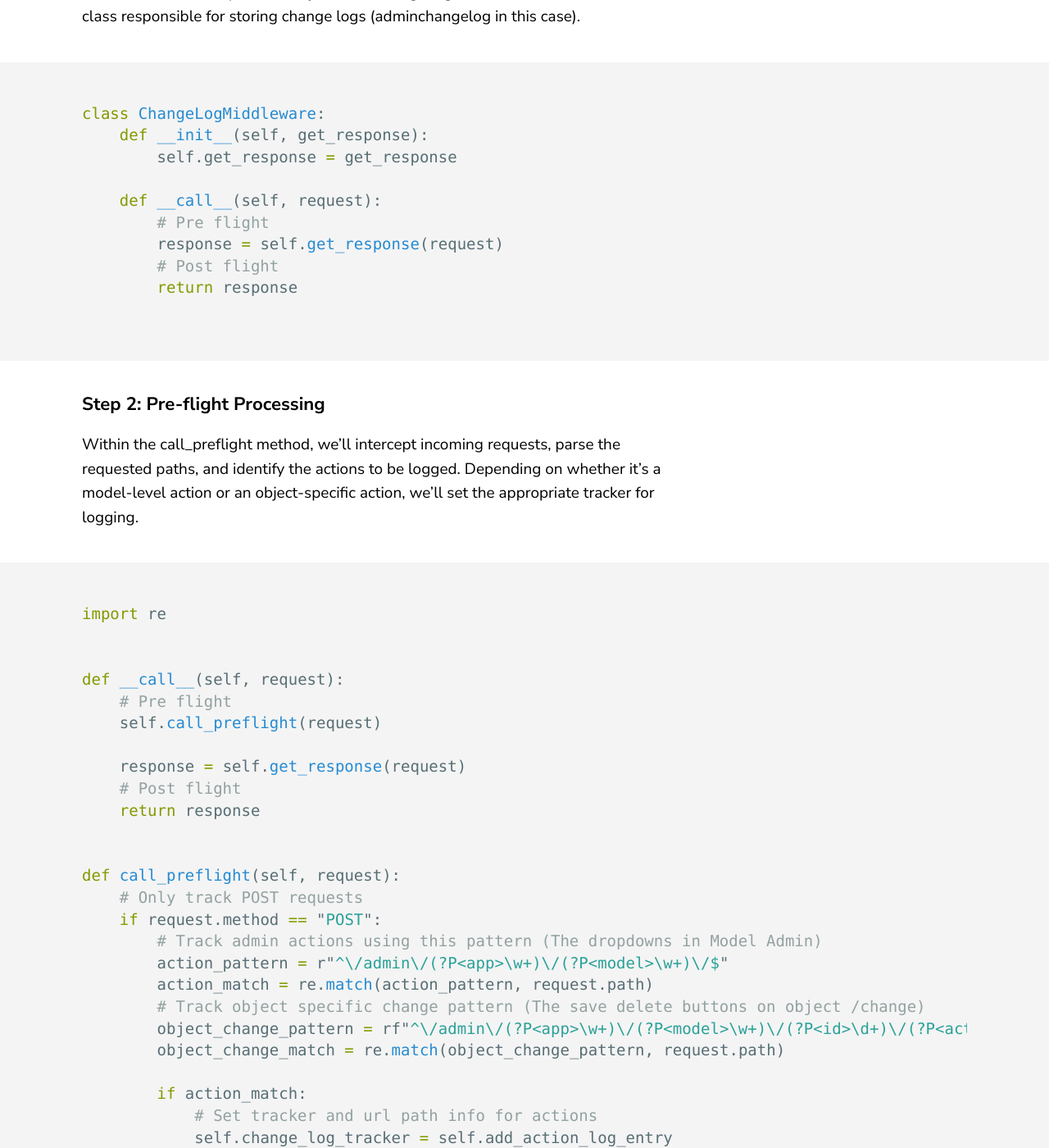
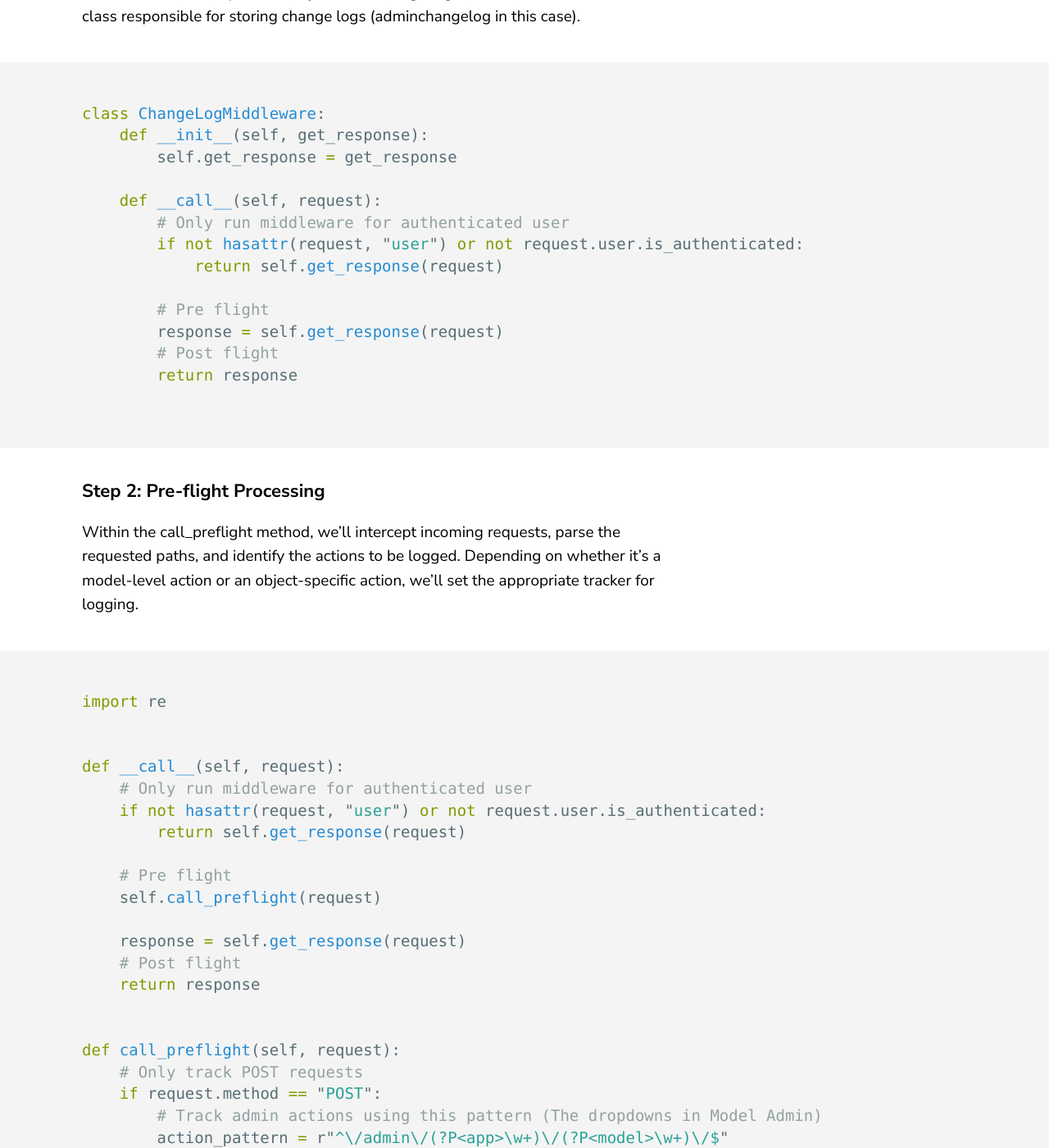
Before and after one commit to proxyroot/proxyroot.github.io, a Jekyll site: the page built from _posts/2024-04-05-django-admin-change-log-middleware.markdown, in a window 1280 px wide and 1400 px high, scrolled down 1909 px. Shown: the whole window at 82% size. Built offline with Jekyll 4.4.1, drawn with Linux system fonts in a browser that asks for light colours; some of the changed text lies outside the part shown.

Commit message:
Fix bug with middleware

````diff
--- a/_posts/2024-04-05-django-admin-change-log-middleware.markdown
+++ b/_posts/2024-04-05-django-admin-change-log-middleware.markdown
@@ -26,6 +26,10 @@ class ChangeLogMiddleware:
         self.get_response = get_response
 
     def __call__(self, request):
+        # Only run middleware for authenticated user
+        if not hasattr(request, "user") or not request.user.is_authenticated:
+            return self.get_response(request)
+
         # Pre flight
         response = self.get_response(request)
         # Post flight
@@ -42,6 +46,10 @@ import re
 
 
 def __call__(self, request):
+    # Only run middleware for authenticated user
+    if not hasattr(request, "user") or not request.user.is_authenticated:
+        return self.get_response(request)
+
     # Pre flight
     self.call_preflight(request)
 
@@ -82,6 +90,10 @@ from django.core import serializers
 
 
 def __call__(self, request):
+    # Only run middleware for authenticated user
+    if not hasattr(request, "user") or not request.user.is_authenticated:
+        return self.get_response(request)
+
     # Pre flight
     self.call_preflight(request)
     self.load_model_object()
@@ -116,6 +128,10 @@ After the main Django view processes the request and generates a response, we'll
 
 ```python
 def __call__(self, request):
+    # Only run middleware for authenticated user
+    if not hasattr(request, "user") or not request.user.is_authenticated:
+        return self.get_response(request)
+
     # Pre flight
     self.call_preflight(request)
     self.load_model_object()
@@ -283,6 +299,10 @@ class ChangeLogMiddleware:
             self.change_log_tracker(request)
 
     def __call__(self, request):
+        # Only run middleware for authenticated user
+        if not hasattr(request, "user") or not request.user.is_authenticated:
+            return self.get_response(request)
+
         # Pre flight
         self.call_preflight(request)
         self.load_model_object()
````
